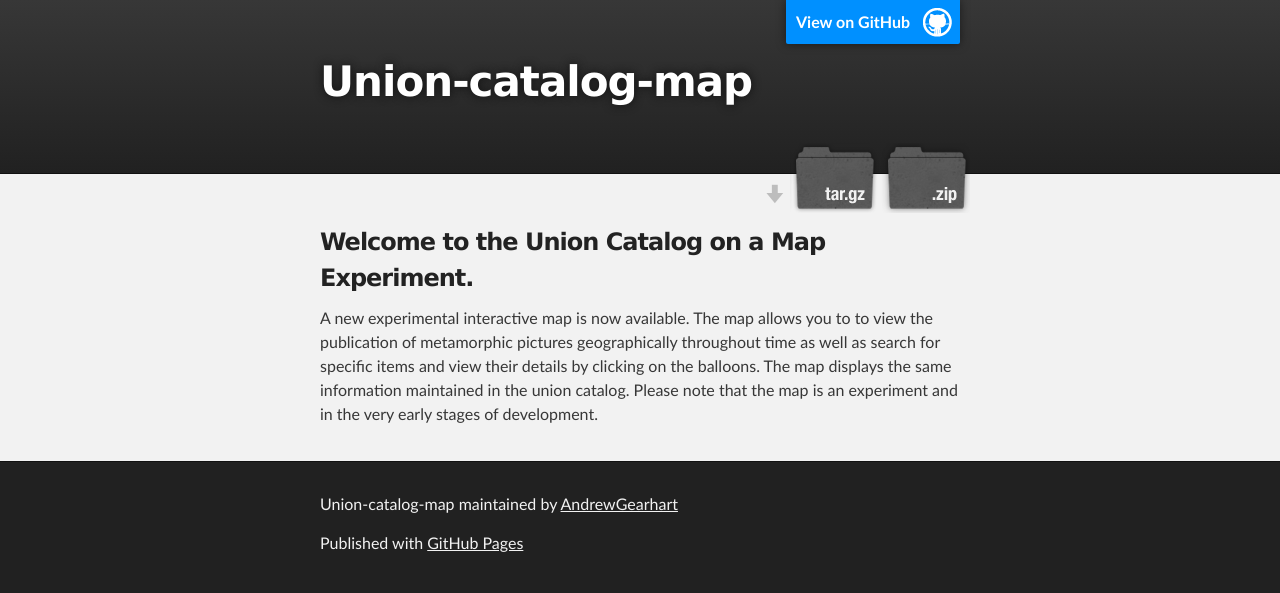
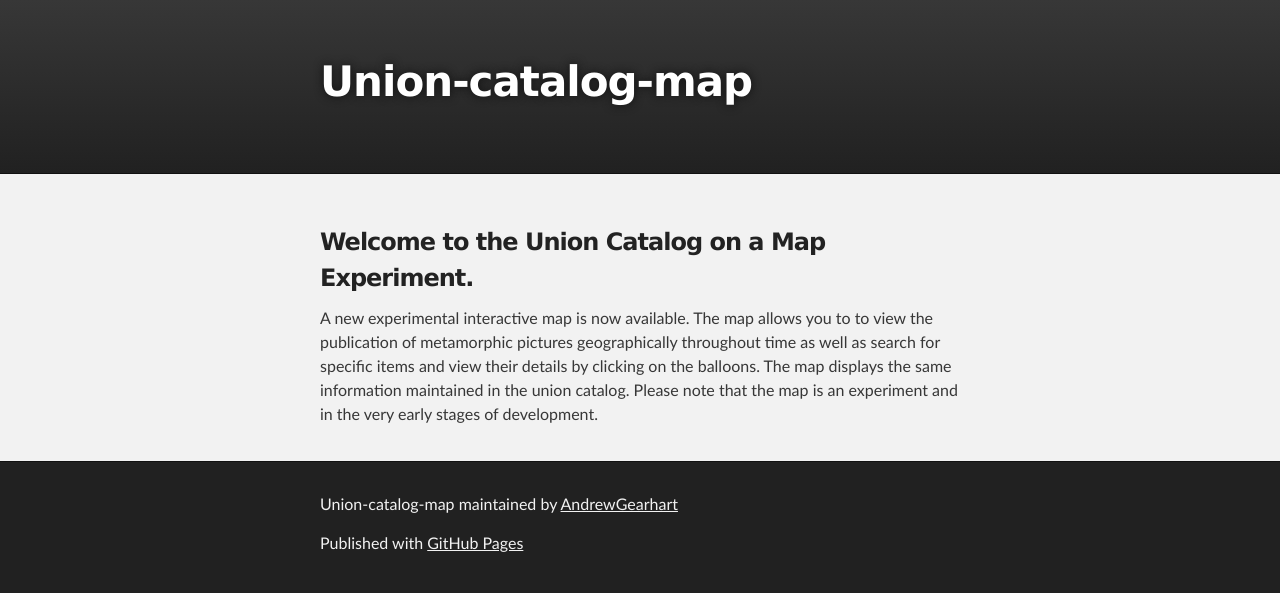
Before and after one commit to AndrewGearhart/Union-Catalog-Map, a plain HTML site: page index.html in a window 1280 px wide. Drawn offline with Linux system fonts and the light colour scheme.

Commit message:
Update index.html

```diff
--- a/index.html
+++ b/index.html
@@ -8,7 +8,7 @@
 
     <link rel="stylesheet" type="text/css" media="screen" href="stylesheets/stylesheet.css">
 
-    <title>Union-catalog-map</title>
+    <title>The Union Catalog Map</title>
   </head>
 
   <body>
@@ -16,15 +16,15 @@
     <!-- HEADER -->
     <div id="header_wrap" class="outer">
         <header class="inner">
-          <a id="forkme_banner" href="https://github.com/AndrewGearhart/Union-Catalog-Map">View on GitHub</a>
+          <!--<a id="forkme_banner" href="https://github.com/AndrewGearhart/Union-Catalog-Map">View on GitHub</a>-->
 
           <h1 id="project_title">Union-catalog-map</h1>
           <h2 id="project_tagline"></h2>
 
-            <section id="downloads">
+            <!--<section id="downloads">
               <a class="zip_download_link" href="https://github.com/AndrewGearhart/Union-Catalog-Map/zipball/master">Download this project as a .zip file</a>
               <a class="tar_download_link" href="https://github.com/AndrewGearhart/Union-Catalog-Map/tarball/master">Download this project as a tar.gz file</a>
-            </section>
+            </section>-->
         </header>
     </div>
 
```
